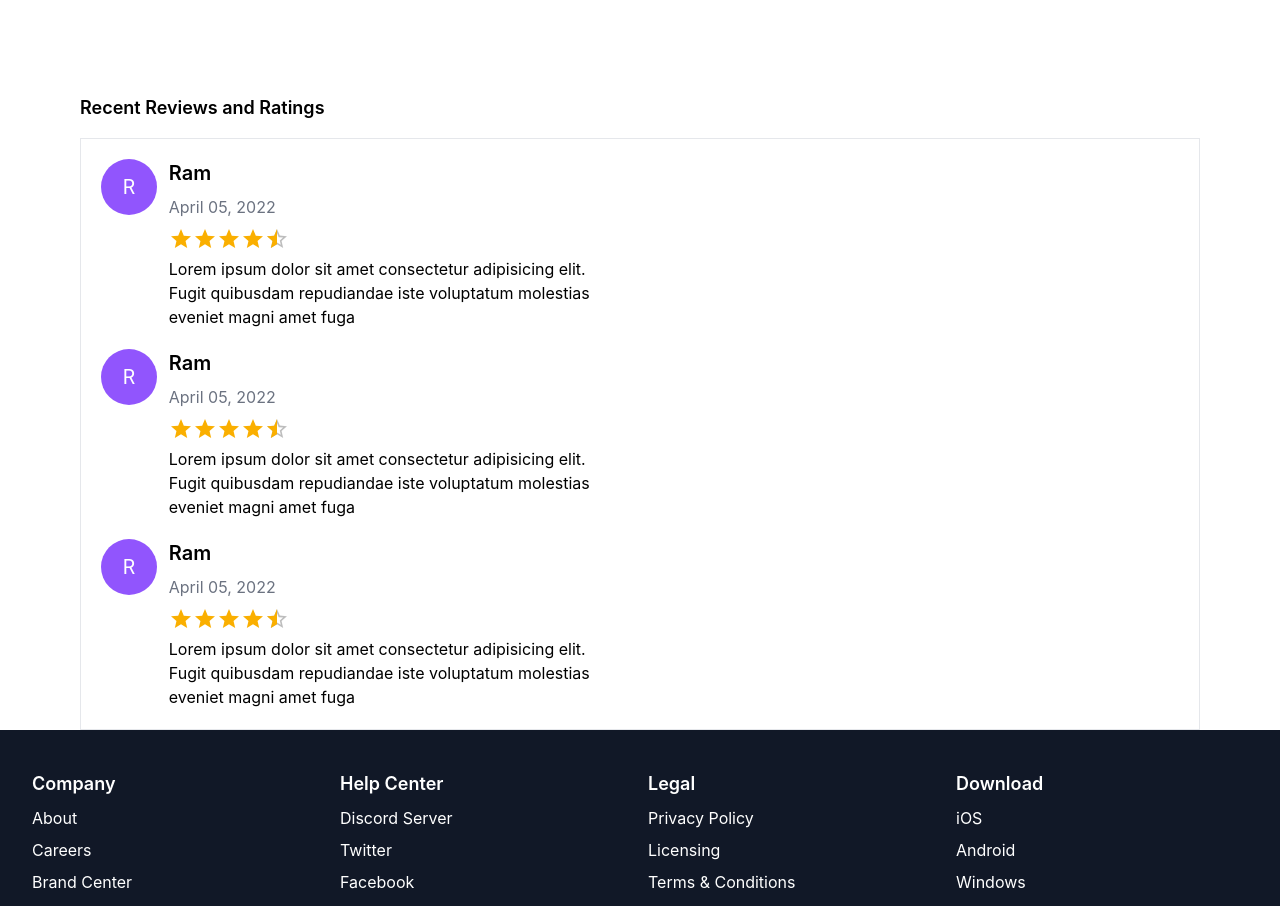
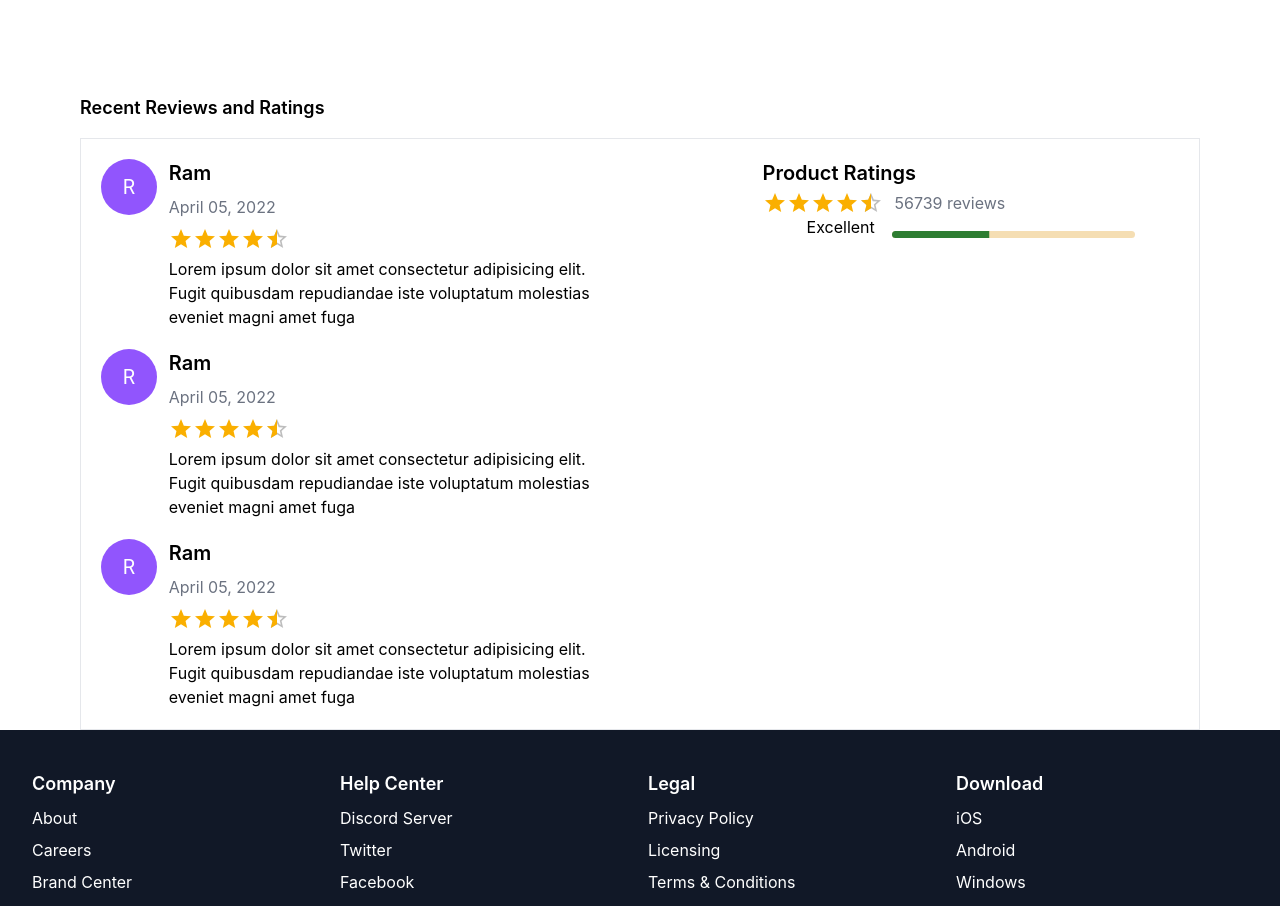
Before and after one commit to Jagadish03/Ecommerse, a React (Create React App) app: page / in a window 1280 px wide. Shown: the part 1138-2044 px from the top of the page. Built offline with nearby package versions, Linux system fonts and the light colour scheme.

Commit message:
Ratings and reviews

```diff
--- a/src/customer/components/ProductDetails/ProductDetails.jsx
+++ b/src/customer/components/ProductDetails/ProductDetails.jsx
@@ -4,7 +4,7 @@ import { RadioGroup } from "@headlessui/react";
 import Rating from "@mui/material/Rating";
 import Button from "@mui/material/Button";
 import { px } from "framer-motion";
-import { Grid } from "@mui/material";
+import { Box, Grid, LinearProgress } from "@mui/material";
 import ProductReviewCard from "./ProductReviewCard";
 
 const product = {
@@ -337,8 +337,38 @@ export default function ProductDetails() {
             <Grid container spacing={7}>
               <Grid item xs={7}>
                 <div className="space-y-5">
-                  {[1,1,1].map((item)=><ProductReviewCard key={item} />)}
+                  {[1, 1, 1].map((item) => (
+                    <ProductReviewCard key={item} />
+                  ))}
                 </div>
+              </Grid>
+              <Grid item xs={5}>
+                <h1 className="text-xl font-semibold pb-1 ">Product Ratings</h1>
+                <div className="flex items-center space-x-3">
+                  <Rating value={4.5} precision={0.5} readOnly />
+                  <p className="text-gray-500">56739 reviews</p>
+                </div>
+
+                <Box>
+                  <Grid
+                    container
+                    justifyContent="center"
+                    alignContent="center"
+                    gap={2}
+                  >
+                    <Grid item xs={2}>
+                      <p>Excellent</p>
+                    </Grid>
+                    <Grid item xs={7}>
+                      <LinearProgress
+                        variant="determinate"
+                        color="success"
+                        value={40}
+                        sx={{ bgcolor: "wheat", borderRadius: 4, height: 7, mt: 2 }}
+                      />
+                    </Grid>
+                  </Grid>
+                </Box>
               </Grid>
             </Grid>
           </div>
--- a/src/customer/components/ProductDetails/ProductReviewCard.jsx
+++ b/src/customer/components/ProductDetails/ProductReviewCard.jsx
@@ -29,6 +29,8 @@ const ProductReviewCard = () => {
             fuga
           </p>
         </Grid>
+
+
       </Grid>
     </div>
   );
```
